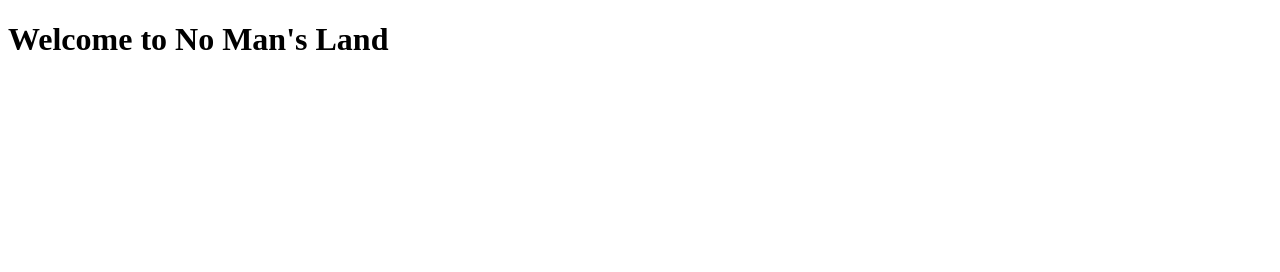
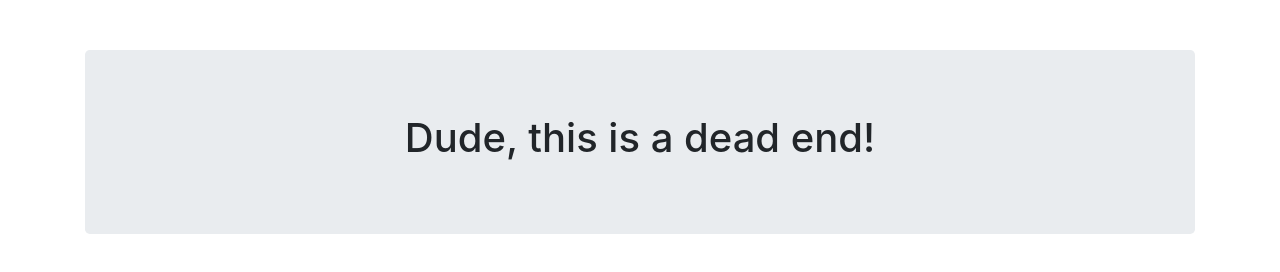
Before and after one commit to selirah/nagai-api, a website: page src/public/index.html in a window 1280 px wide. Drawn offline with nearby package versions, Linux system fonts and the light colour scheme.

Commit message:
static file

```diff
--- a/src/public/index.html
+++ b/src/public/index.html
@@ -1,9 +1,24 @@
 <!DOCTYPE html>
-<html>
+<html lang="en">
   <head>
+    <meta charset="UTF-8" />
     <title>Nagai Backend</title>
+
+    <link
+      rel="stylesheet"
+      href="https://cdn.jsdelivr.net/npm/bootstrap@4.6.0/dist/css/bootstrap.min.css"
+    />
+    <style>
+      body {
+        padding-top: 50px;
+      }
+    </style>
   </head>
   <body>
-    <h1>Welcome to No Man's Land</h1>
+    <div class="container">
+      <div class="jumbotron">
+        <h1 style="text-align: center">Dude, this is a dead end!</h1>
+      </div>
+    </div>
   </body>
 </html>
```
